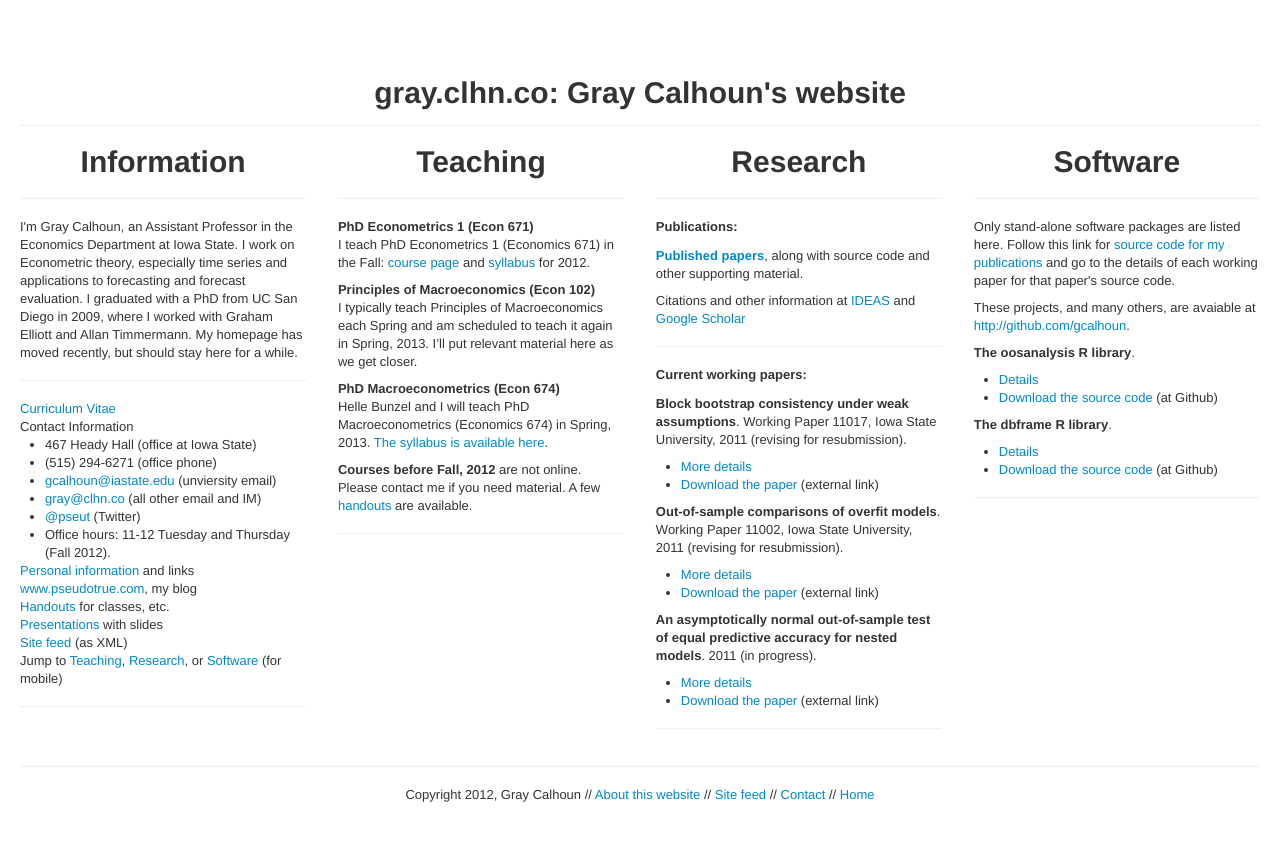
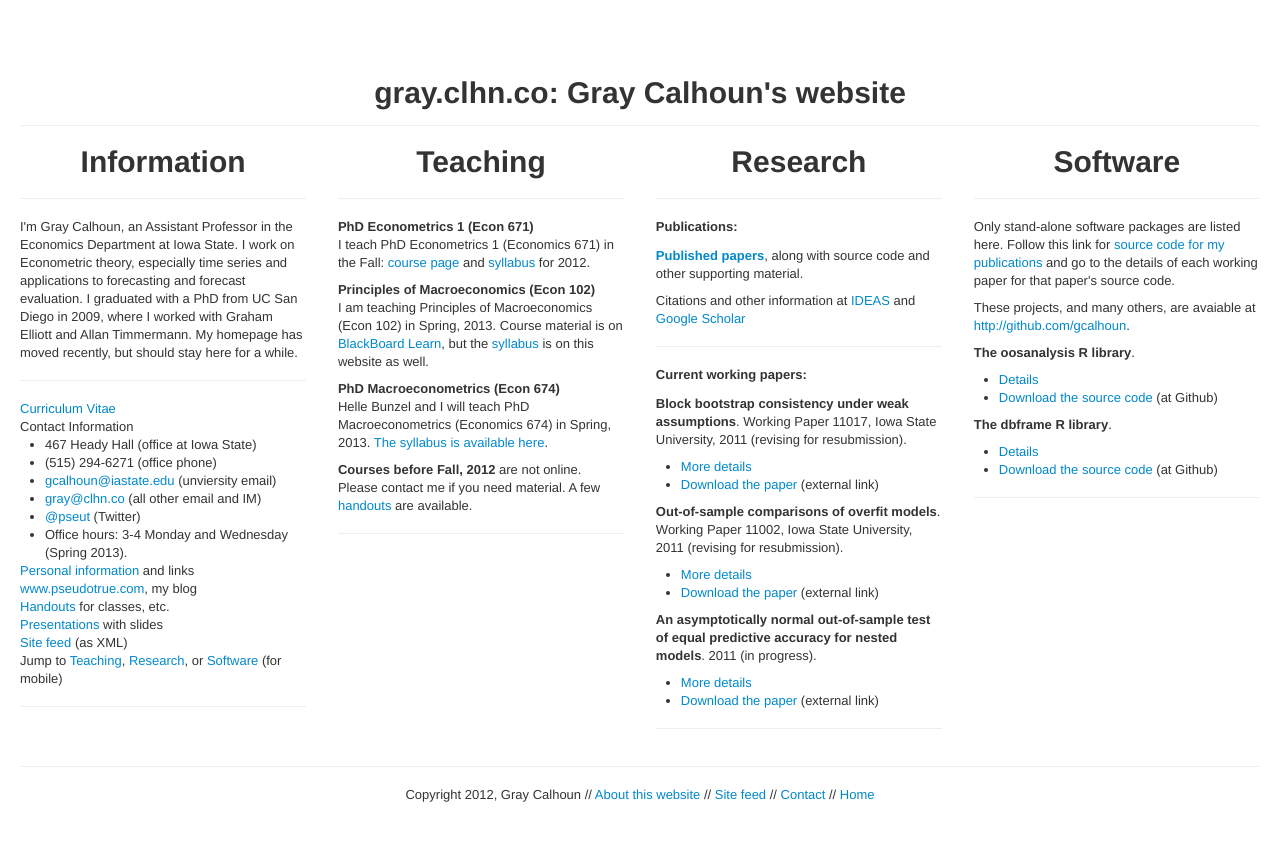
Before and after one commit to mmkuang/grayclhn.github.io, a Jekyll site: the page built from index.html, in a window 1280 px wide. Shown: the top 841 px of the page. Built offline with Jekyll 4.4.1, drawn with Linux system fonts in a browser that asks for light colours.

Commit message:
Added syllabus and links for econ 102

```diff
--- a/index.html
+++ b/index.html
@@ -33,7 +33,7 @@ title: "Gray Calhoun's website"
 	  <li><a href="mailto:{% include univ_email %}">{% include univ_email %}</a> (unviersity email)</li>
 	  <li><a href="mailto:{% include main_email %}">{% include main_email %}</a> (all other email and IM)</li>
 	  <li><a href="https://twitter.com/pseut">@pseut</a> (Twitter)</li>
-	  <li>Office hours: 11-12 Tuesday and Thursday (Fall 2012).</li>
+	  <li>Office hours: 3-4 Monday and Wednesday (Spring 2013).</li>
       </ul></li>
       <li><a href="/personal.html">Personal information</a> and links</li>
       <li><a href="http://www.pseudotrue.com">www.pseudotrue.com</a>, my blog</li>
@@ -56,9 +56,11 @@ title: "Gray Calhoun's website"
 	  2012.</p></li>
 
       <li><strong>Principles of Macroeconomics (Econ 102)</strong>
-	<p>I typically teach Principles of Macroeconomics each Spring and am
-	  scheduled to teach it again in Spring, 2013. I’ll put relevant
-	  material here as we get closer.</p></li>
+	<p>I am teaching Principles of Macroeconomics (Econ 102) in Spring,
+	  2013.  Course material is on
+	  <a href="https://bb.its.iastate.edu">BlackBoard Learn</a>, but the
+	  <a href="/handouts/2013/econ-102-syllabus.html">syllabus</a> is on this
+	  website as well.</p></li>
 
       <li><strong>PhD Macroeconometrics (Econ 674)</strong>
 	<p>Helle Bunzel and I will teach PhD Macroeconometrics (Economics 674) in
```
Also changed, not shown: handouts/_posts/2013-01-11-econ-102-syllabus.md (added, +111 -0 lines).
